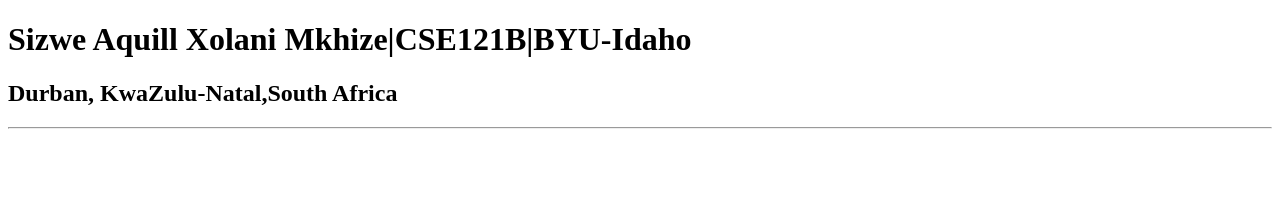
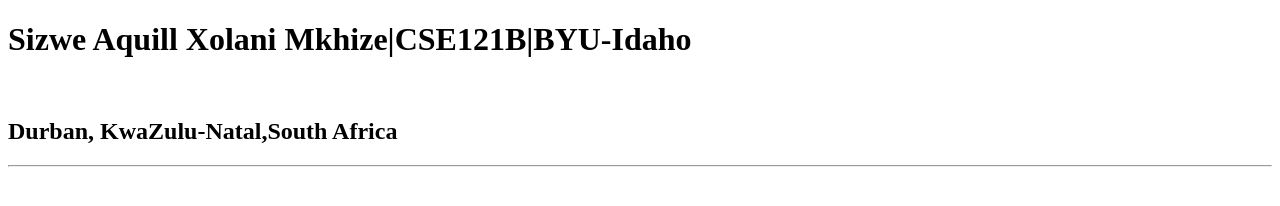
Before and after one commit to mkhizes/cse121b, a plain HTML site: page test.html in a window 1280 px wide. Drawn offline with Linux system fonts and the light colour scheme.

Commit message:
added break element in my coding

```diff
--- a/test.html
+++ b/test.html
@@ -6,7 +6,7 @@
     <title>Sizwe Aquill Xolani Mkhize|CSE121B|BYU-Idaho</title>
 </head>
 <body>
-    <h1>Sizwe Aquill Xolani Mkhize|CSE121B|BYU-Idaho</h1>
+    <h1>Sizwe Aquill Xolani Mkhize|CSE121B|BYU-Idaho</h1><br>
     <h2>Durban, KwaZulu-Natal,South Africa</h2>
     <hr>
 </body>
```
